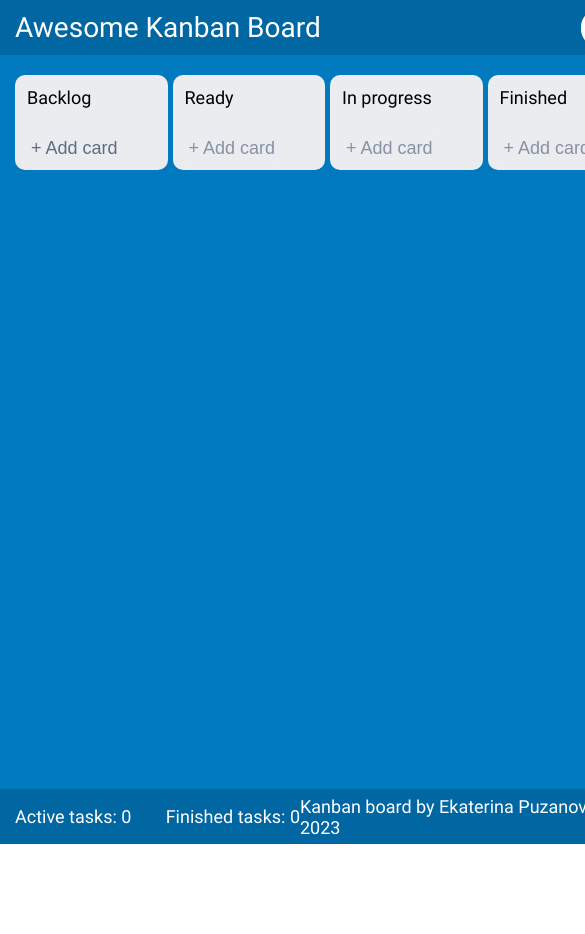
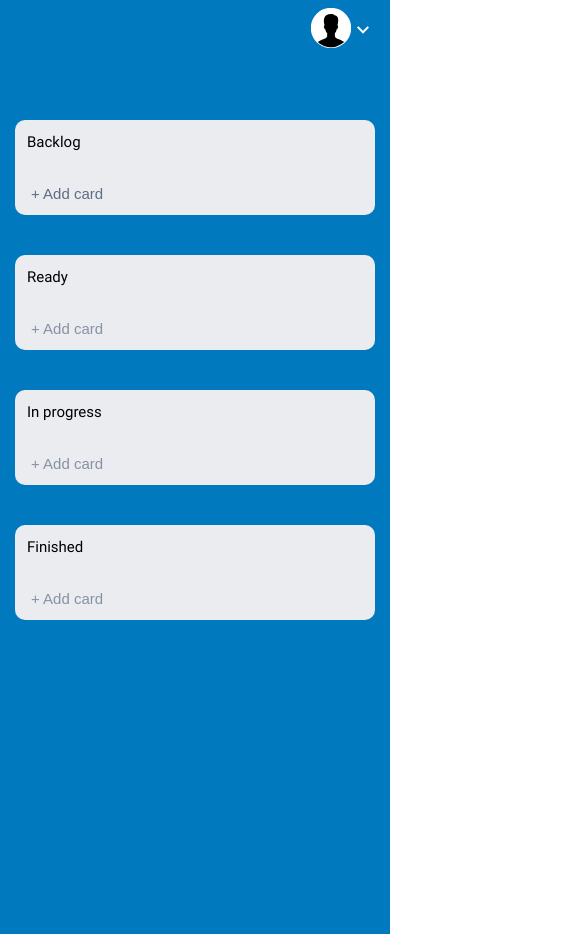
Before and after one commit to EkaterinaPuzanova/Kanban, a React (Create React App) app: page / in a window 390 px wide. Shown: the top 934 px of the page, 585 px wide, since content can reach past the window. Before the commit the page ends 844 px from the top, so only its background shows below. Built offline with nearby package versions, Linux system fonts and the light colour scheme.

Commit message:
fixed bugs

```diff
--- a/src/App.css
+++ b/src/App.css
@@ -14,3 +14,9 @@
   margin: 0 auto;
   padding: 0 15px;
 }
+
+@media (max-width: 700px) {
+  .App {
+    height: auto;
+  }
+}
--- a/src/App.js
+++ b/src/App.js
@@ -10,21 +10,12 @@ import {
 } from 'react-router-dom';
 import Card from './components/main/card/Card';
 
+
+
 const taskStatuses = ['backlog', 'ready', 'progress', 'finished'];
 
-const initialTasks = [
-      //   {id: 1, title: 'Task 1', status: 'backlog', description:
-      //   'Это был темный лес, издали казавшийся непроходимым. Там Пахапиль охотился, глушил рыбу, спал на еловых ветках. Короче – жил, пока русские не выгнали оккупантов. А когда немцы ушли, Пахапиль вернулся. Он появился в Раквере, где советский капитан наградил его медалью. Медаль была украшена четырьмя непонятными словами, фигурой и восклицательным знаком.'
-      // },
-      //   {id: 2, title: 'Task 2', status: 'ready', description: 'hello'},
-      //   {id: 3, title: 'Task 3', status: 'progress', description: 'hello'},
-      //   {id: 4, title: 'Task 4', status: 'finished', description: 'hello'},
-      //   {id: 5, title: 'Task 5', status: 'backlog', description: 'hello'},
-      //   {id: 6, title: 'Task 6', status: 'progress', description: 'hello'},
-      //   {id: 7, title: 'Task 7', status: 'finished', description: 'hello'},
-      //   {id: 8, title: 'Task 8', status: 'backlog', description: 'hello'},
-      //   {id: 9, title: 'Task 9', status: 'ready', description: 'hello'},
-]
+const initialTasks = [];
+
 
 function App() {
 
@@ -35,15 +26,15 @@ function App() {
     if (isLoaded) {
         localStorage.setItem('tasks', JSON.stringify(tasks))
     }
-}, [tasks, isLoaded])
+  }, [tasks, isLoaded])
 
-useEffect(() => {
+  useEffect(() => {
     const tasks = localStorage.getItem('tasks');
     if (tasks) {
-        setTasks(JSON.parse(tasks))
+      setTasks(JSON.parse(tasks))
     }
     setIsLoaded(true);
-}, [])
+  }, [])
 
   const addNewCard = (task) => {
     setTasks([...tasks, {...task, id: Math.random(), status: 'backlog', description: 'This task has no description'}])
@@ -57,17 +48,17 @@ useEffect(() => {
     setTasks(tasks.map((task) => (Number(task.id) === Number(id)) ? {...task, description: newDescription} : task));
   }
 
-  const arr = tasks.map((el) => ({
-    path: `/tasks/:${el.id}`,
-    element: <Card cards={tasks} changeDescriptionCard={changeDescriptionCard}/>
-  }))
-
   const router = createBrowserRouter([
     {
       path: '/',
       element: <Main tasks={tasks} taskStatuses={taskStatuses} addCard={addNewCard} onStatusChange={onStatusChange} />
     }]
-    .concat(arr)
+    .concat(
+      tasks.map((el) => ({
+        path: `/tasks/:${el.id}`,
+        element: <Card cards={tasks} changeDescriptionCard={changeDescriptionCard}/>
+      }))
+    )
   )
 
   return (
--- a/src/components/footer/footer.module.css
+++ b/src/components/footer/footer.module.css
@@ -25,3 +25,26 @@
 .footer__info {
   width: 345px;
 }
+
+@media (max-width: 700px) {
+  .footer__wrapper {
+    flex-direction: column;
+  }
+  .footer__info {
+    width: auto;
+  }
+  .footer__wrapper {
+    padding: 5px 0;
+  }
+}
+
+@media (max-width: 550px) {
+  .footer {
+    height: 100px;
+    background: var(--color-main-light);
+  }
+  .footer__wrapper {
+    display: none;
+    font-size: 15px;
+  }
+}
--- a/src/components/header/header.module.css
+++ b/src/components/header/header.module.css
@@ -16,3 +16,20 @@
   align-items: center;
   justify-content: space-between;
 }
+
+@media (max-width: 700px) {
+  .header__title {
+    font-size: 26px;
+  }
+}
+
+@media (max-width: 550px) {
+  .header {
+    height: 100px;
+    background: var(--color-main-light);
+  }
+  .header__title {
+    color: var(--color-main-light);
+    font-size: 10px;
+  }
+}
--- a/src/components/header/userMenu/UserMenu.js
+++ b/src/components/header/userMenu/UserMenu.js
@@ -11,8 +11,8 @@ function UserMenu() {
   const toggleMenu = () => setIsOpenMenu(!isOpenMenu);
 
   return (
-    <div className={css.userMenu}>
-      <div className={css.userMenu__wrapper} onClick={toggleMenu}>
+    <div className={css['user-menu']}>
+      <div className={css['user-menu__wrapper']} onClick={toggleMenu}>
         <UserAvatar />
         <span className={css.arrow}>
           {isOpenMenu ? <ArrowUp /> : <ArrowDown />}
@@ -20,8 +20,8 @@ function UserMenu() {
       </div>
       {isOpenMenu &&
           <ul className={css.menu}>
-                  <li className={css.menu__item}>Profile</li>
-                  <li className={css.menu__item}>Log Out</li>
+            <li className={css.menu__item}>Profile</li>
+            <li className={css.menu__item}>Log Out</li>
           </ul>
       }
     </div>
--- a/src/components/header/userMenu/userMenu.module.css
+++ b/src/components/header/userMenu/userMenu.module.css
@@ -1,4 +1,4 @@
-.userMenu{
+.user-menu{
     position: relative;
     z-index: 7;
     width: 64px;
@@ -9,7 +9,11 @@
   transition: all .5s;
 }
 
-.userMenu__wrapper:hover,
+.menu__item {
+  list-style-type: none;
+}
+
+.user-menu__wrapper:hover,
 .menu__item:hover {
   opacity: .7;
   cursor: pointer;
--- a/src/components/main/Main.js
+++ b/src/components/main/Main.js
@@ -3,8 +3,9 @@ import css from './main.module.css';
 import Columns from './columns/Columns';
 
 function Main(props) {
+
   return (
-      <main className={css.main}>
+      <main className={css.main} >
         <div className='container'>
           <div className={css.main__wrapper}>
               {props.taskStatuses.map((status) => (
--- a/src/components/main/card/card.module.css
+++ b/src/components/main/card/card.module.css
@@ -65,3 +65,22 @@
   background-color: var(--color-theme2);
   border-radius: 60px;
 }
+
+@media (max-width: 700px) {
+  .card__wrapper {
+    width: auto;
+    height: auto;
+  }
+  .description {
+    margin-top: 0;
+  }
+}
+
+@media (max-width: 550px) {
+  .card__title {
+    font-size: 18px;
+  }
+  .description {
+    font-size: 15px;
+  }
+}
--- a/src/components/main/columns/Columns.js
+++ b/src/components/main/columns/Columns.js
@@ -37,6 +37,7 @@ function Columns(props) {
 
   const arrTasksPreviousColumn = props.tasks
             .filter((task) => task.status === props.statuses[props.statuses.indexOf(props.status) - 1]);
+
   const options = arrTasksPreviousColumn.map((task) => ({value: task.title, label: task.title, id: task.id}));
 
   return (
@@ -53,7 +54,7 @@ function Columns(props) {
           {props.tasks
             .filter((task) => task.status === props.status)
             .map((task) => (
-              <Link to={`/tasks/:${task.id}`} style={{color: 'black', textDecoration: 'none'}}>
+              <Link to={`/tasks/:${task.id}`} style={{color: 'black', textDecoration: 'none'}} key={task.id}>
                 <div className={css.task} key={task.id}>
                   <p className={css.task__title}>{task.title}</p>
                 </div>
@@ -67,15 +68,7 @@ function Columns(props) {
             <input className={css.input} type='text' value={title} onChange={(e) => onChange(e)}></input>
         }
 
-        {/* const option = arrTasksPreviousColumn.map((task) => ({value: {task.title}, label: {task.id}})) */}
-
         {isOpenAddCard && (props.status !== 'backlog') &&
-            // <select className={css.select} onChange={(e) => onChangeSelect(e.target.value, props.status) }>
-            //     <option style={{display: 'none'}}></option>
-            //     {arrTasksPreviousColumn.map((task) => (
-            //             <option className={css.task} key={task.id} value={task.id}>{task.title}</option> /////////////////
-            //     ))}
-            // </select>
 
             <Select options={options}
                 styles={{
--- a/src/components/main/columns/columns.module.css
+++ b/src/components/main/columns/columns.module.css
@@ -12,7 +12,6 @@
 .tasks {
   width: 100%;
   margin: 8px 0;
-  padding: 0 .3vw;
   max-height: calc(100vh - 2 * var(--header-footer-height) - 50px - 28vh);;
   overflow: auto;
 }
@@ -20,16 +19,14 @@
 .column__title,
 .task__title,
 .button,
-.input,
-.select {
+.input {
   font-weight: 400;
   font-size: 18px;
   line-height: 21px;
 }
 
 .task,
-.input,
-.select {
+.input {
   margin: 7px 0;
   background: var(--color-light);
   border-radius: 3px;
@@ -41,8 +38,7 @@
   overflow: auto;
 }
 
-.input,
-.select {
+.input {
   margin-top: 0px;
   width: 100%;
   border: none;
@@ -81,7 +77,8 @@
 }
 
 .task:hover {
-  transform: scale(1.03);
+  opacity: .5;
+  background: var(--color-theme2);
 }
 
 .button:hover {
@@ -112,3 +109,19 @@
   background-color: var(--color-theme2);
   border-radius: 60px;
 }
+
+
+@media (max-width: 700px) {
+  .column__item {
+    width: 100%;
+  }
+}
+
+@media (max-width: 550px) {
+  .column__title,
+  .task__title,
+  .button,
+  .input {
+    font-size: 15px;
+  }
+}
--- a/src/components/main/main.module.css
+++ b/src/components/main/main.module.css
@@ -1,9 +1,17 @@
 .main {
   grid-area: main;
   background: var(--color-main-light);
+  min-height: calc(100vh - 2 * var(--header-footer-height));;
 }
 
 .main__wrapper {
   display: grid;
   grid-template-columns: repeat(4, 25%);
 }
+
+@media (max-width: 700px) {
+  .main__wrapper {
+    display: grid;
+    grid-template-columns: 100%;
+  }
+}
```
